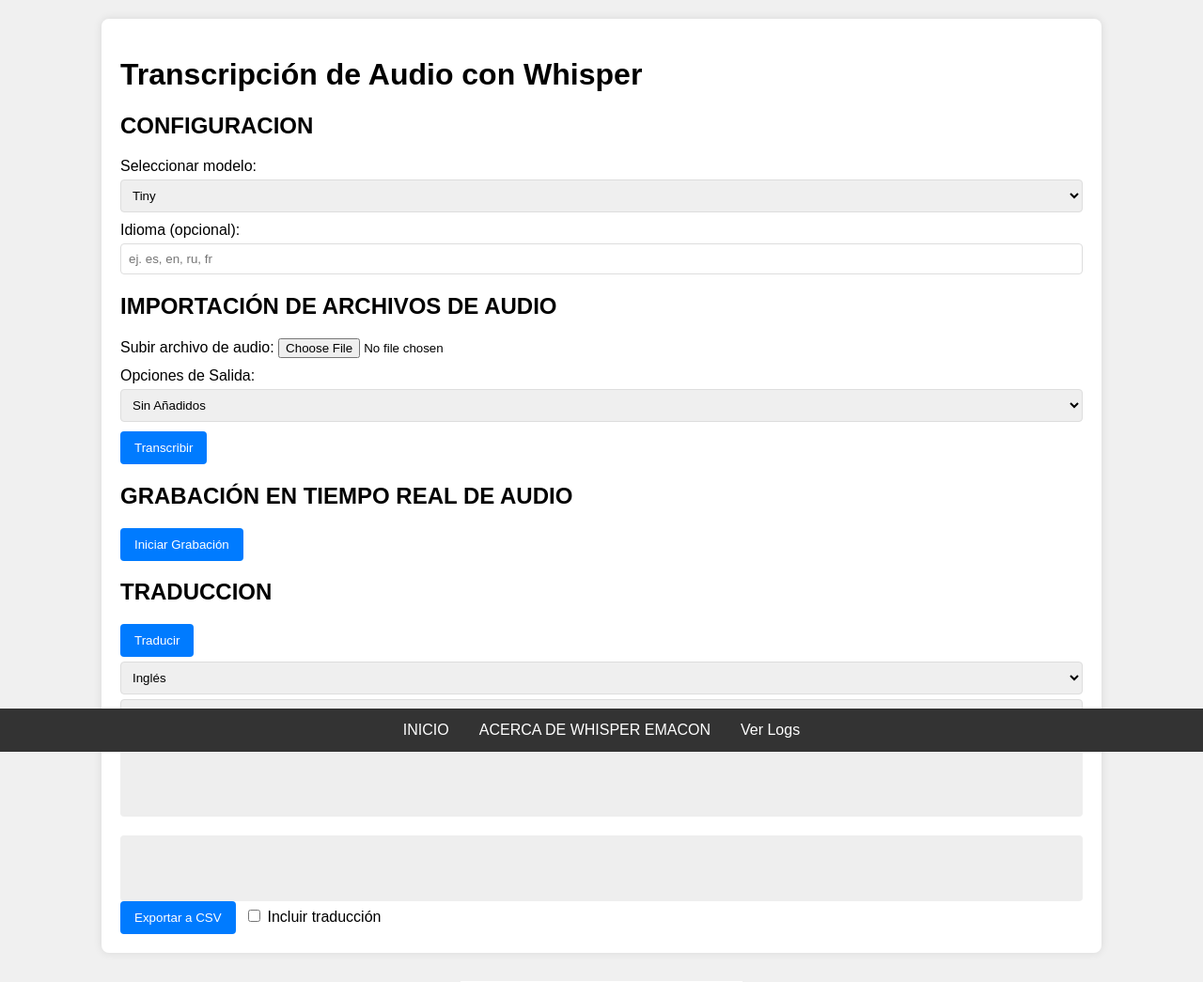
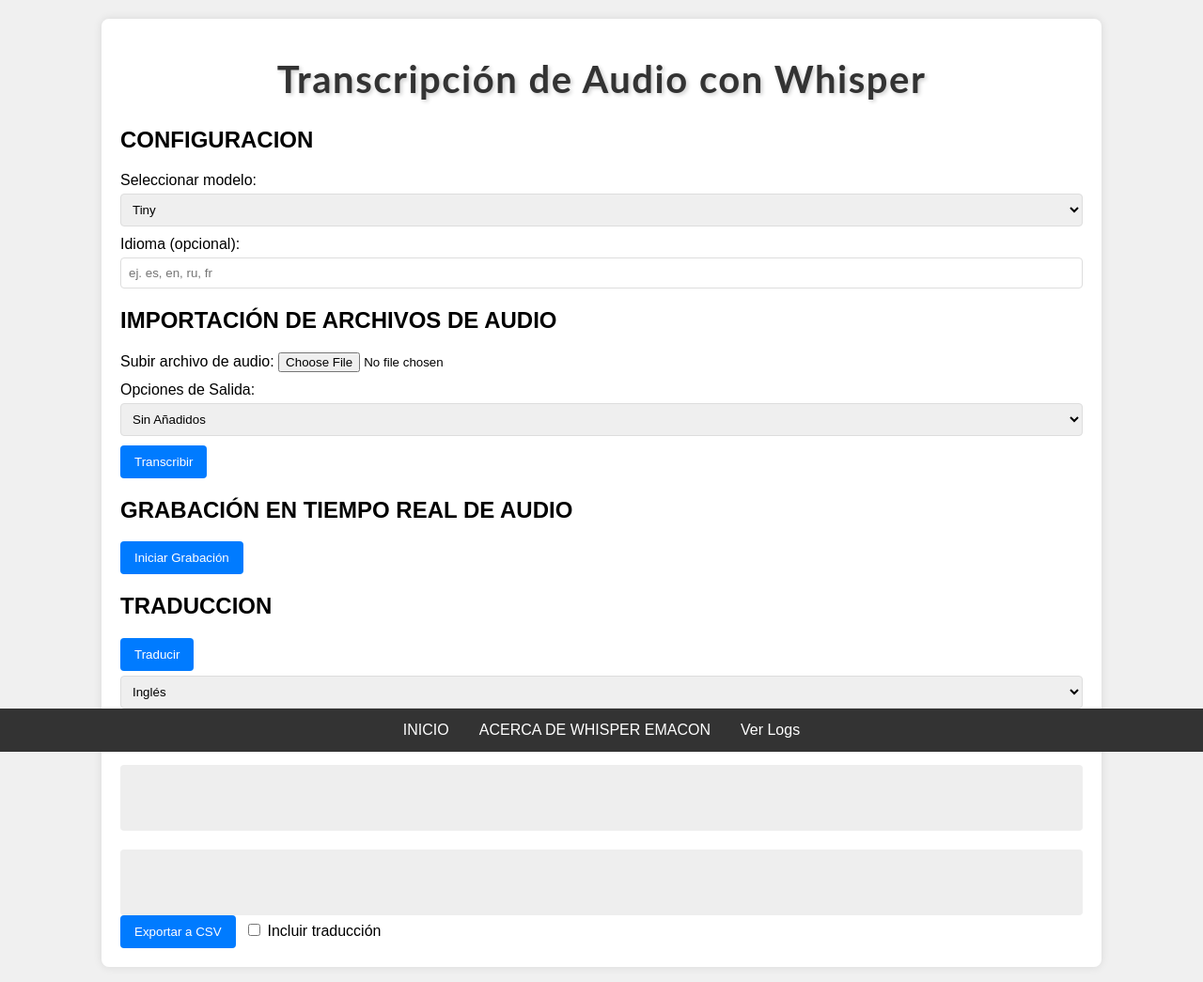
Before and after one commit to fgraarm/WHISPER_EMACON, a Flask app: page /uso-herramienta in a window 1280 px wide. Shown: the top 1045 px of the page at 94% size. Run offline with Flask 3, Linux system fonts and the light colour scheme.

Commit message:
Update usoherramienta.html

```diff
--- a/Whisper_dep/frontend/templates/usoherramienta.html
+++ b/Whisper_dep/frontend/templates/usoherramienta.html
@@ -49,7 +49,16 @@
         cursor: pointer;
         margin-right: 5px;
     }
-
+    h1 {
+    font-family: 'Lato', sans-serif; /* Utiliza la fuente Lato */
+    font-weight: 700; /* Peso de la fuente: negrita */
+    text-align: center; /* Centra el texto horizontalmente */
+    font-size: 40px; /* Tamaño de la fuente */
+    color: #333; /* Color del texto */
+    text-shadow: 2px 2px 4px rgba(0,0,0,0.2); /* Sombra del texto para profundidad */
+    letter-spacing: 1.5px; /* Espaciado entre letras */
+    margin-top: 20px; /* Espacio superior para separarlo de otros elementos */
+}
     .btn:hover {
         background-color: #0056b3;
     }
```
